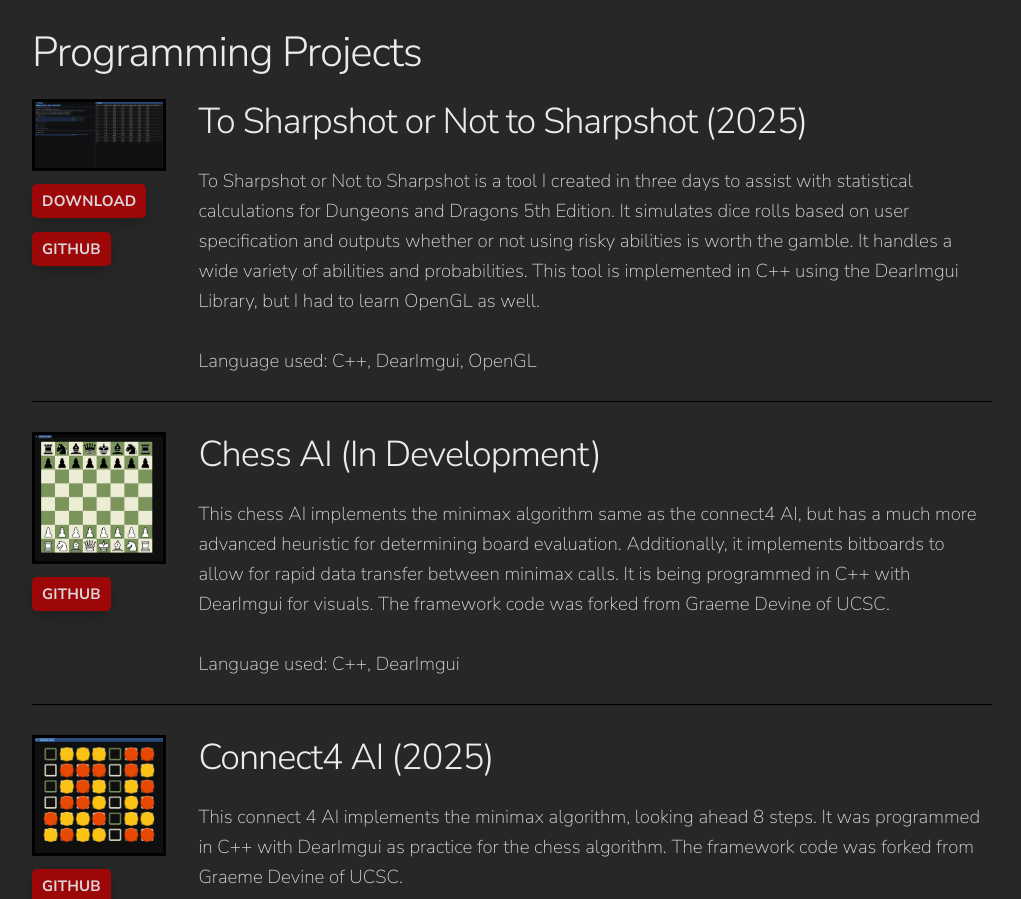
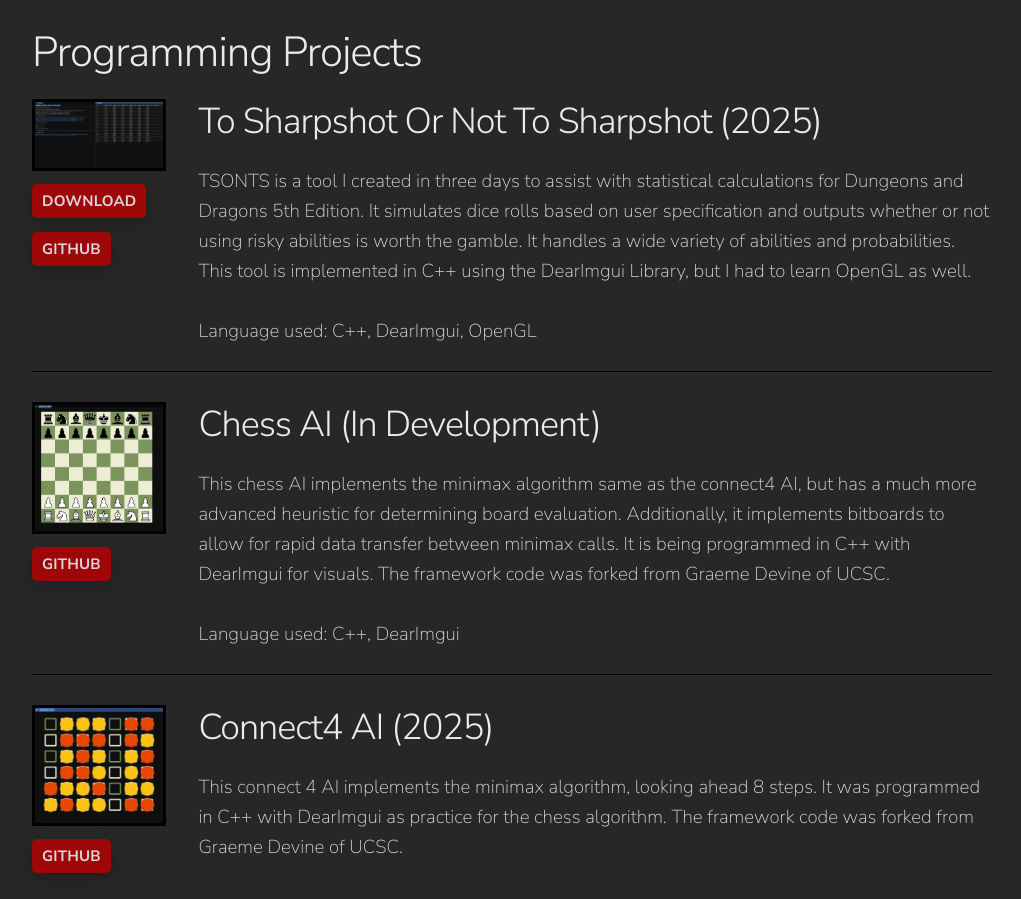
Before and after one commit to chlesser/chlesser.github.io, a website built with Vite: page docs/index.html in a window 1280 px wide. Shown: the part 2538-3437 px from the top of the page, without its empty margins (128-1149 px from the left). Built offline with nearby package versions, Linux system fonts and the light colour scheme.

Commit message:
Capitalization

```diff
--- a/docs/index.html
+++ b/docs/index.html
@@ -230,10 +230,10 @@
           </div>
           <div class="ten columns">
             <h3>
-              To Sharpshot or Not to Sharpshot (2025)
+              To Sharpshot Or Not To Sharpshot (2025)
             </h3>
             <p>
-              To Sharpshot or Not to Sharpshot is a tool I created in three days to assist with statistical calculations
+              TSONTS is a tool I created in three days to assist with statistical calculations
               for Dungeons and Dragons 5th Edition. It simulates dice rolls based on user specification and
               outputs whether or not using risky abilities is worth the gamble. It handles a wide variety of abilities
               and probabilities. This tool is implemented in C++ using the DearImgui Library, but I had to learn OpenGL as well.
```
Also changed, not shown: src/index.html (+2 -2 lines).
